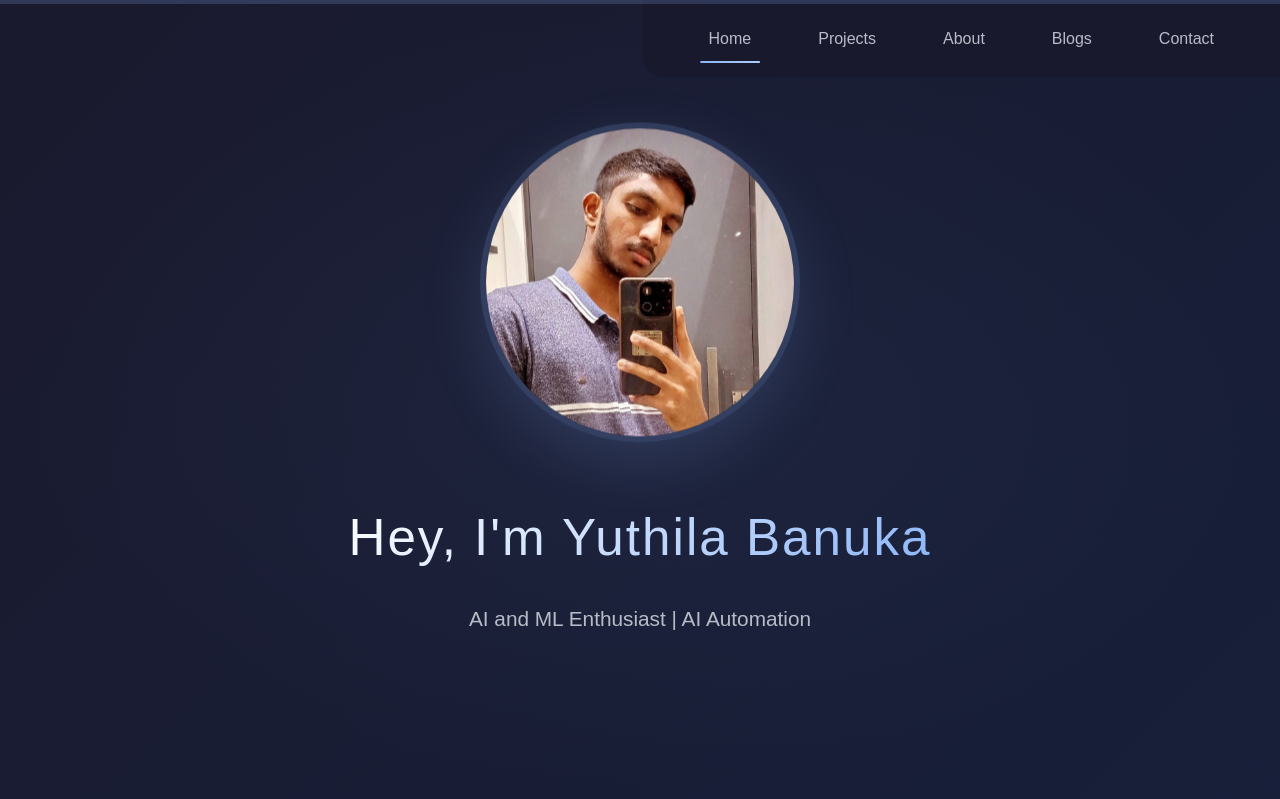
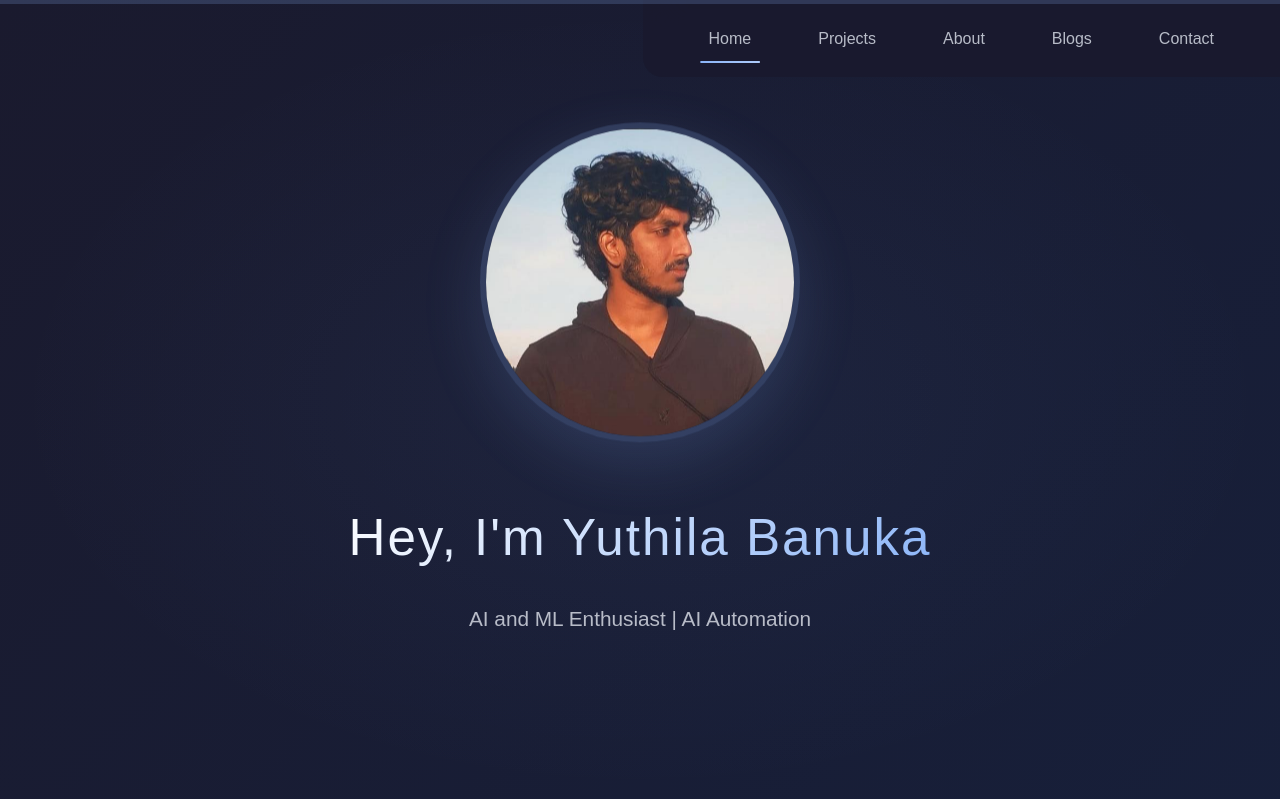
Before and after one commit to Banuka2540/Django-portfolio, a Django app: page / in a window 1280 px wide. Shown: the top 799 px of the page. Run offline with Django 5.2, Linux system fonts and the light colour scheme.

Commit message:
updated Profile Pic

```diff
--- a/templates/home.html
+++ b/templates/home.html
@@ -26,7 +26,7 @@
     </nav>
 
       <section id="home">
-        <img src="{% static 'images/dp.jpg' %}" alt="Yuthila Banuka" class="profile-image">
+        <img src="{% static 'images/dp2.jpg' %}" alt="Yuthila Banuka" class="profile-image">
         <h1 class="intro-text">Hey, I'm Yuthila Banuka</h1>
         <p class="intro-subtitle">AI and ML Enthusiast  |  AI Automation </p>
     </section>
```
Also changed, not shown: static/images/dp2.jpg (added).
